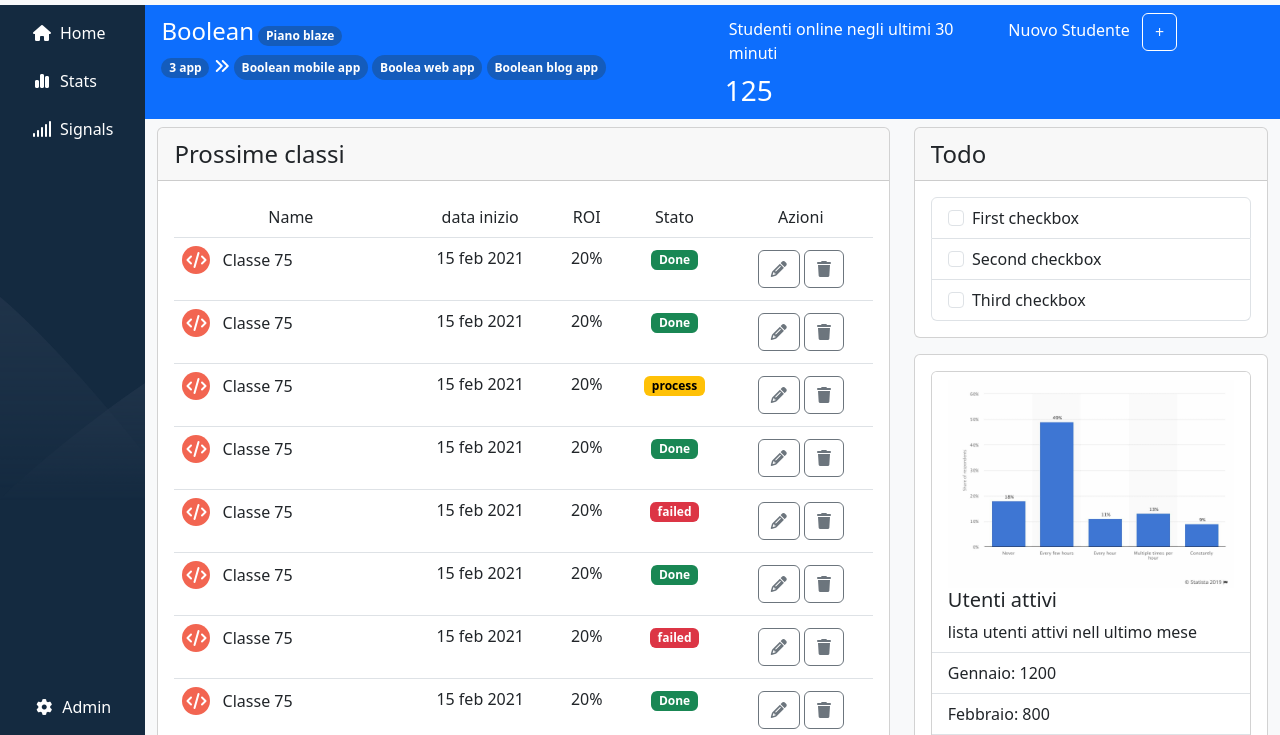
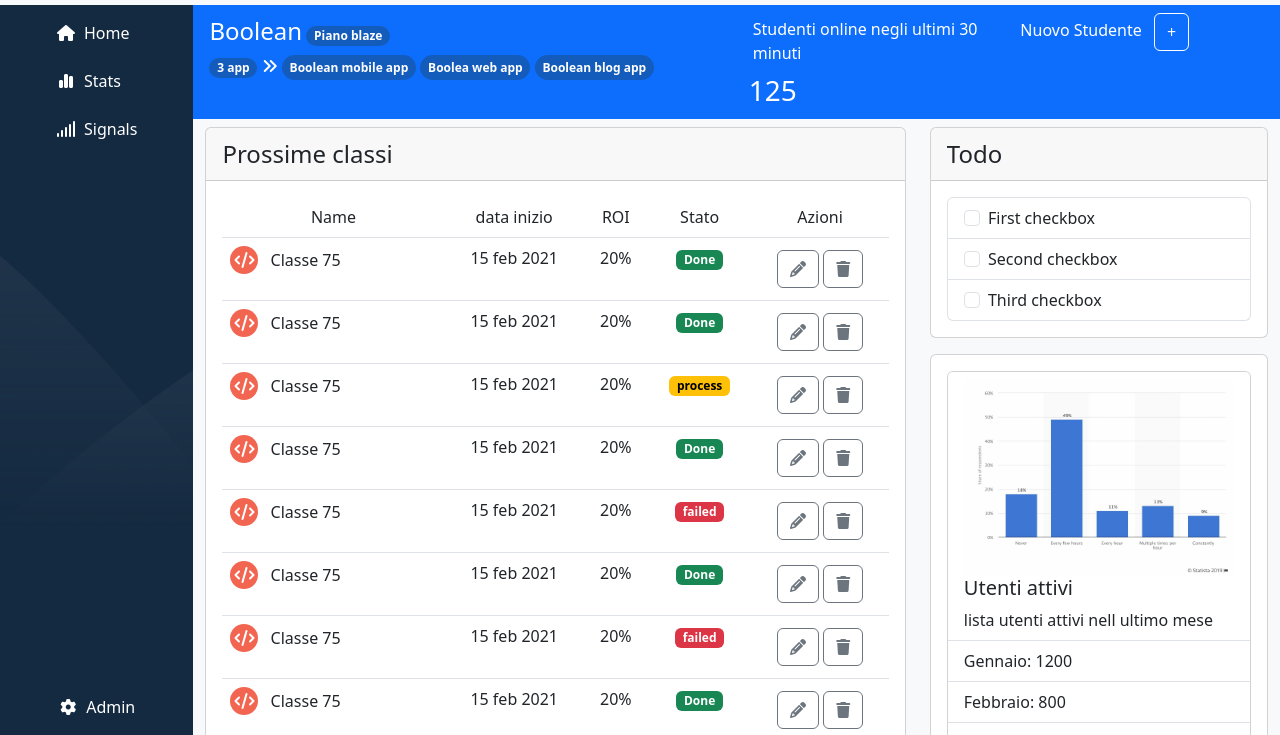
Before and after one commit to GiulianoBlas/html-css-bootstrap-dashboard, a plain HTML site: page index.html in a window 1280 px wide. Shown: the part 65-800 px from the top of the page. Drawn offline with nearby package versions, Linux system fonts and the light colour scheme.

Commit message:
corrections - side navbar

```diff
--- a/index.html
+++ b/index.html
@@ -119,7 +119,7 @@
                         <ul class="list-unstyled ">
 
                             <li>
-                                <a href="" class="text-decoration-none text-white  justify-content-center justify-content-lg-start d-flex align-items-center  py-2 px-4  m-2 btn btn-outline-secondary border-0 bg-opacity-75 ">
+                                <a href="" class="text-decoration-none text-white  justify-content-center justify-content-lg-start d-flex align-items-center  py-2 px-4 px-xl-5  m-2  btn btn-outline-secondary border-0 bg-opacity-75 ">
 
                                     <i class="fa-solid fa-house square-frame"></i>
 
@@ -130,7 +130,7 @@
 
                             <li>
 
-                                <a href="" class="text-decoration-none text-white justify-content-center justify-content-lg-start d-flex align-items-center py-2 px-4  m-2 btn btn-outline-secondary border-0 bg-opacity-75">
+                                <a href="" class="text-decoration-none text-white justify-content-center justify-content-lg-start d-flex align-items-center py-2 px-4 px-xl-5  m-2  btn btn-outline-secondary border-0 bg-opacity-75">
 
                                     <i class="fa-sharp fa-solid fa-chart-simple square-frame"></i>
 
@@ -142,7 +142,7 @@
 
                             <li>
 
-                                <a href="" class="text-decoration-none text-white justify-content-center justify-content-lg-start d-flex align-items-center  py-2 px-4  m-2 btn btn-outline-secondary border-0 bg-opacity-75">
+                                <a href="" class="text-decoration-none text-white justify-content-center justify-content-lg-start d-flex align-items-center  py-2 px-4 px-xl-5  m-2  btn btn-outline-secondary border-0 bg-opacity-75">
 
                                     <i class="fa-solid fa-signal  square-frame"></i>
 
@@ -164,7 +164,7 @@
 
                     <div class="p-2 card-img-overlay position-relative">
 
-                        <button class="border-0 btn text-white w-100 justify-content-center justify-content-lg-start align-self-center d-flex align-items-center  py-2 px-4  btn btn-outline-secondary border-0 bg-opacity-75">
+                        <button class="border-0 btn text-white w-100 justify-content-center justify-content-lg-start align-self-center d-flex align-items-center  py-2 px-4 px-xl-5  btn btn-outline-secondary border-0 bg-opacity-75">
 
                             <i class="fa-solid fa-gear square-frame "></i>
 
```
